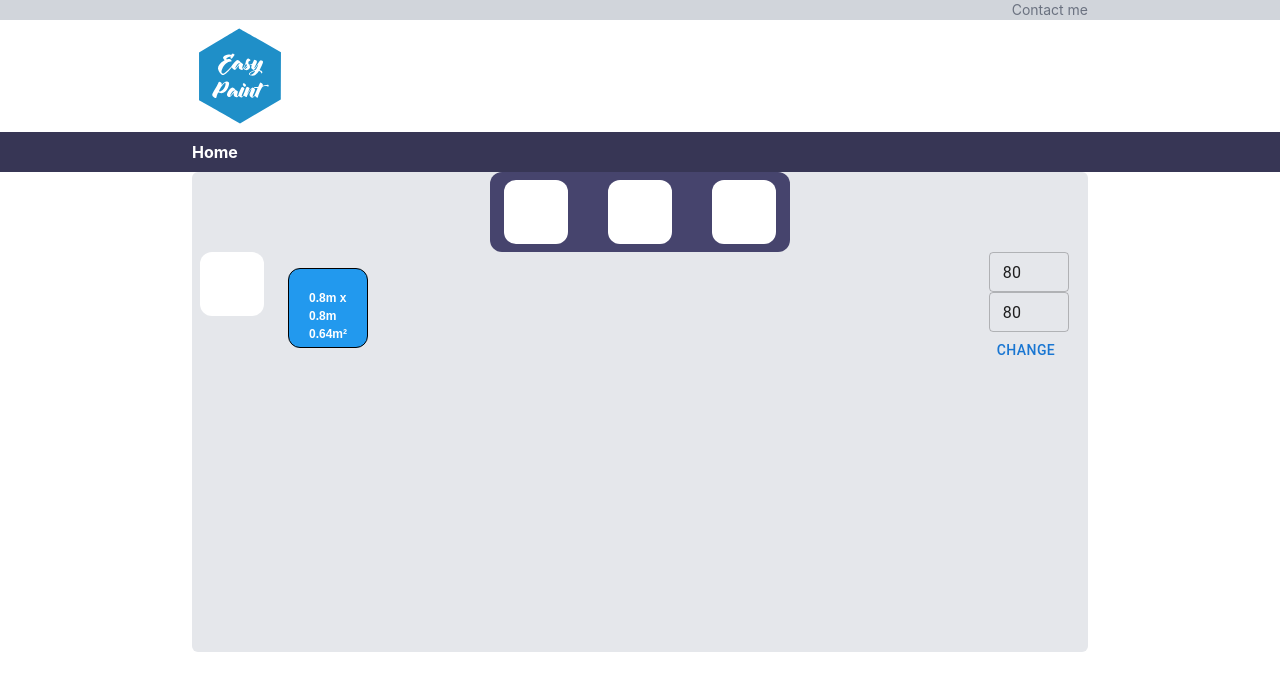
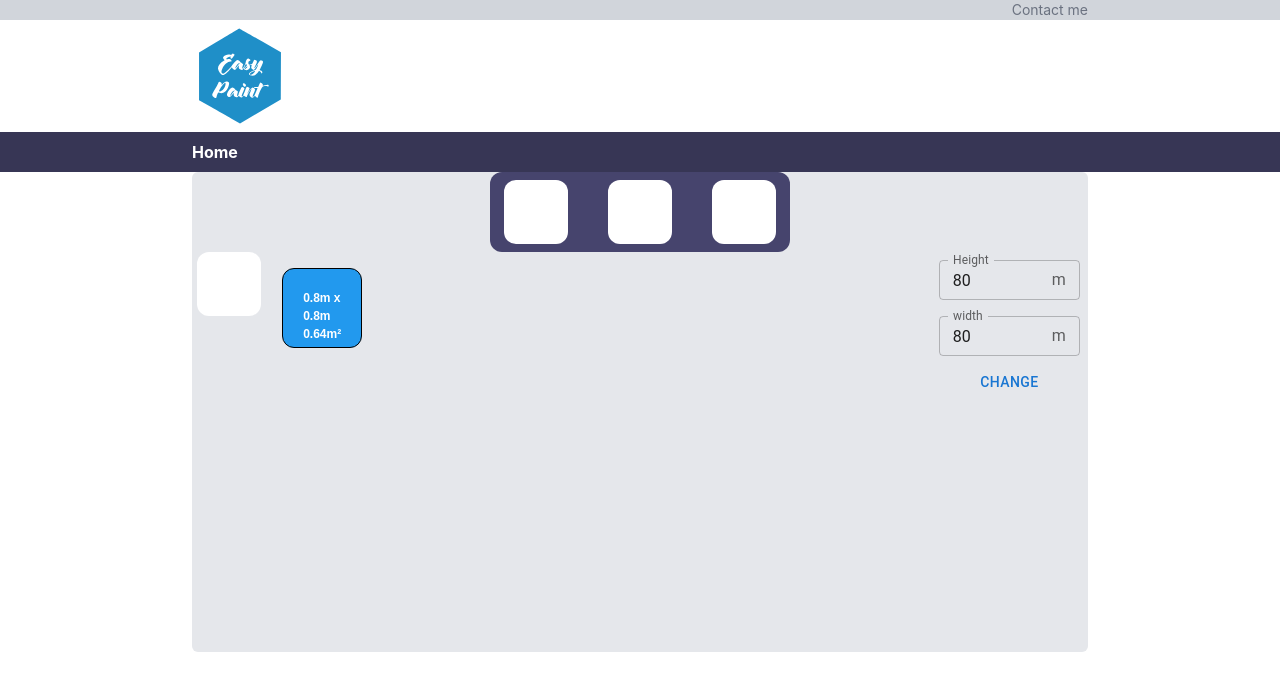
Before and after one commit to PedroSpelta/Desafio, a Next.js app: page / in a window 1280 px wide. Shown: the top 690 px of the page. Built offline with nearby package versions, Linux system fonts and the light colour scheme.

Commit message:
changing style of inputs

```diff
--- a/src/components/paintCalculator/PaintInput.tsx
+++ b/src/components/paintCalculator/PaintInput.tsx
@@ -1,4 +1,4 @@
-import { Button, TextField } from "@mui/material";
+import { Button, InputAdornment, TextField } from "@mui/material";
 import { width } from "@mui/system";
 import React, { useState } from "react";
 import { IPaintSizeState } from "../../types/paint/paint";
@@ -12,19 +12,25 @@ const PaintInput: React.FC<IPaintSizeState> = ({ size, setSize }) => {
   };
 
   const localToStateSize = () => {
-    const {width, height} = localSize;
+    const { width, height } = localSize;
     const area = width * height;
     if (area > 150000 || area < 10000) {
-      return window.alert('Area should be bigger than 1m² and smaller than 15m²')
+      return window.alert(
+        "Area should be bigger than 1m² and smaller than 15m²"
+      );
     }
-    return setSize(localSize)
-  }
+    return setSize(localSize);
+  };
   return (
-    <div>
-      <div className="w-20">
+    <div className="flex flex-col">
       <TextField
+        label="Height"
         size="small"
+        sx={{ m: 1, width: "14ch", height: "ch" }}
         value={localSize.height}
+        InputProps={{
+          endAdornment: <InputAdornment position="end">m</InputAdornment>,
+        }}
         onChange={(e) =>
           setLocalSize((state) => ({
             ...state,
@@ -32,11 +38,14 @@ const PaintInput: React.FC<IPaintSizeState> = ({ size, setSize }) => {
           }))
         }
       />
-      </div>
-      <div className="w-20">
       <TextField
+        label="width"
         size="small"
+        sx={{ m: 1, width: "14ch", height: "ch" }}
         value={localSize.width}
+        InputProps={{
+          endAdornment: <InputAdornment position="end">m</InputAdornment>,
+        }}
         onChange={(e) =>
           setLocalSize((state) => ({
             ...state,
@@ -44,7 +53,6 @@ const PaintInput: React.FC<IPaintSizeState> = ({ size, setSize }) => {
           }))
         }
       />
-      </div>
       <Button variant="text" onClick={localToStateSize}>
         Change
       </Button>
```
Lines whose indentation alone changed are shown as unchanged.
